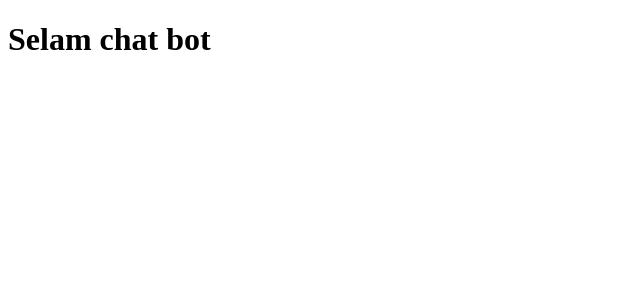
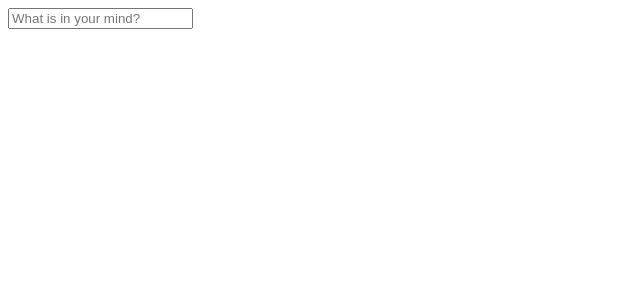
Before and after one commit to kalbuilds/Chat-bot, a React (Vite) app in the folder client/: page / in a window 1280 px wide. Shown: the top 300 px of the page, without its empty margins (0-640 px from the left). Built offline with nearby package versions, Linux system fonts and the light colour scheme.

Commit message:
feat: Receive input from a user and display it to the web page

```diff
--- a/client/src/App.jsx
+++ b/client/src/App.jsx
@@ -1,11 +1,52 @@
+import { useState } from 'react';
 import './App.css';
 
 function App() {
   return (
     <>
-      <h1>Selam chat bot</h1>
+      <ChatBot />
     </>
   )
 }
 
+
+function ChatBot() {
+  const [message, setMessages] = useState('');
+  const [input, setInput] = useState('');
+
+  function ReceiveUserInput(e) {
+    e.preventDefault();
+    setMessages(input);
+    setInput('')
+
+  }
+  return (
+
+    <div className='chat-bot'>
+      <div className="messages">
+        {message !== '' && (
+          <div className="message user-message">
+            {message}
+          </div>
+        )}
+      </div>
+
+      <div className='chat-AI'>
+        <form action="" onSubmit={ReceiveUserInput} >
+          <input
+            value={input}
+            className='input'
+            type="text" name="" id=""
+            placeholder='What is in your mind?'
+            onChange={(e) => setInput(e.target.value)} />
+        </form>
+
+
+      </div>
+
+    </div>
+
+  )
+}
+
 export default App
```
